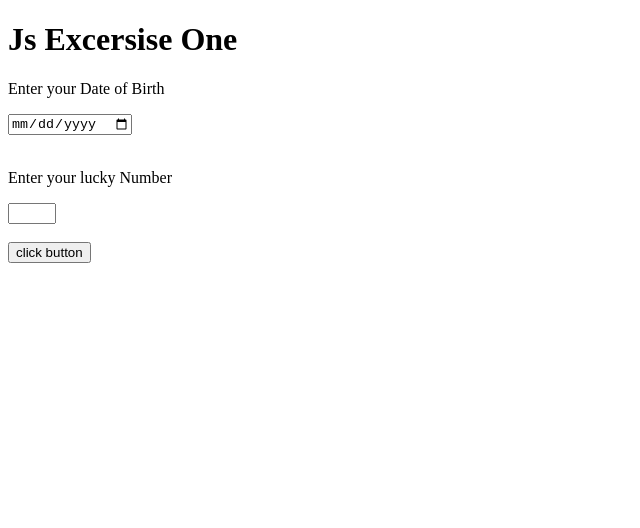
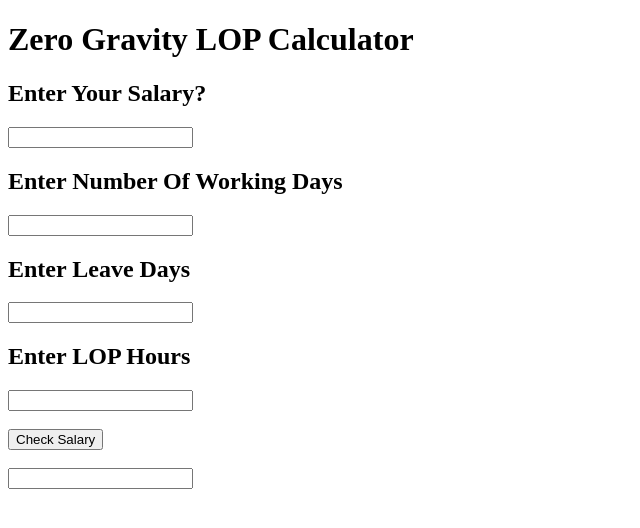
Before and after one commit to Rishwanth2298/javascript-project, a plain HTML site: page index.html in a window 1280 px wide. Shown: the whole page, without its empty margins (0-640 px from the left). Drawn offline with Linux system fonts and the light colour scheme.

Commit message:
Update index.html

```diff
--- a/index.html
+++ b/index.html
@@ -4,16 +4,37 @@
     <meta charset="UTF-8">
     <meta http-equiv="X-UA-Compatible" content="IE=edge">
     <meta name="viewport" content="width=device-width, initial-scale=1.0">
-    <script src="script.js"></script>
-    <title>Document</title>
+    <title>LOP Calculator - ZG</title>
+
+    <style>
+    input[type=number]::-webkit-inner-spin-button,
+    input[type=number]::-webkit-outer-spin-button {
+    -webkit-appearance: none;
+    -moz-appearance: none;
+    appearance: none;
+    margin: 0;
+}
+        </style>
 </head>
 <body>
-  <h1>Js Excersise One</h1>
+  <h1>Zero Gravity LOP Calculator</h1>
 
-<p>Enter your Date of Birth</p>
-  <input type="date" name="newDate" id="myDate"> <br><br>
-  <p>Enter your lucky Number</p>
-  <input type="number" id="myLuckyNum" min="1" max="9"><br><br>
-<input type="button" value="click button" id="clickButton">
+<h2>Enter Your Salary?</h2>
+<input type="number" name="" id="yourSalary">
+
+<h2>Enter Number Of Working Days</h2>
+<input type="number" name="" id="numberOfDays">
+
+<h2>Enter Leave Days</h2>
+<input type="number" name="" id="leaveDays">
+
+<h2>Enter LOP Hours</h2>
+<input type="number" name="" id="lopHours">
+<br><br>
+<input type="button" value="Check Salary" id="checkSalary">
+<br><br>
+<input type="text" name="" id="output">
+
+<script src="script.js"></script>
 </body>
 </html>
```
